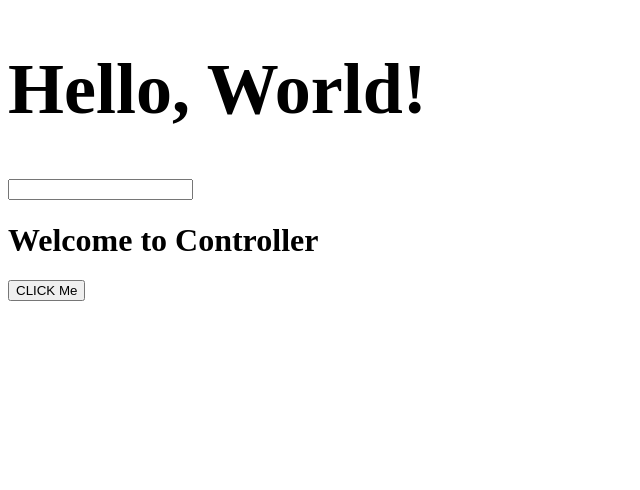
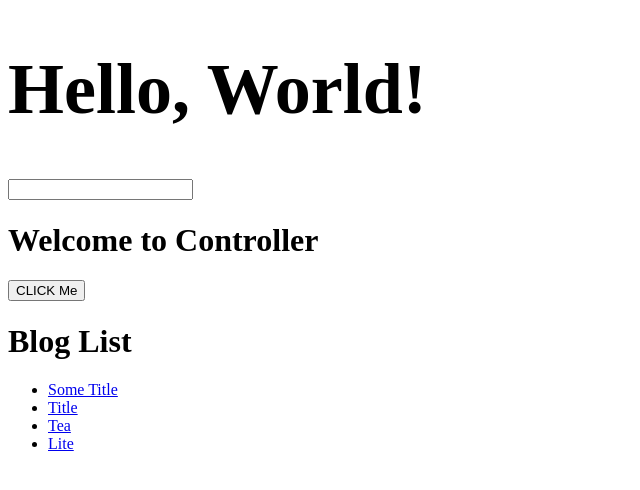
Before and after one commit to mon7792/Angular1.5, a plain HTML site: page src/index.html in a window 1280 px wide. Shown: the whole page, without its empty margins (0-640 px from the left). Drawn offline with Linux system fonts and the light colour scheme.

Commit message:
Demo on Ng-Repeat

```diff
--- a/src/js/app/blog-list/blog-list.component.js
+++ b/src/js/app/blog-list/blog-list.component.js
@@ -9,6 +9,13 @@
           // template: "<div class=''><h1>{{ title }}</h1><button type='button' name='button' ng-click='someClickTest()'>CLICK Me</button></div>",
           templateUrl: '/templates/blog-list.html',
           controller: function($scope){
+            var blogItems = [
+              {title: "Some Title", id: 1, description: "This is a book"},
+              {title: "Title", id: 2, description: "This is a book"},
+              {title: "Tea", id: 3, description: "This is a book"},
+              {title: "Lite", id: 4, description: "This is a book"},
+            ]
+            $scope.items = blogItems;
             $scope.title = 'Welcome to Controller'
             $scope.clicks = 0
             $scope.someClickTest = function(){
--- a/src/templates/blog-list.html
+++ b/src/templates/blog-list.html
@@ -2,3 +2,8 @@
   <h1>{{ title }}</h1>
   <button type='button' name='button' ng-click='someClickTest()'>CLICK Me</button>
 </div>
+<h1>Blog List</h1>
+<ul ng-if="items.length > 0">
+  <li ng-repeat='item in items'><a ng-href="blog/{{ item.id }}">{{ item.title }}</a></li>
+</ul>
+<span ng-if="items.length == 0">Post comming soon</span>
```
Also changed, not shown: src/documentation.txt.
